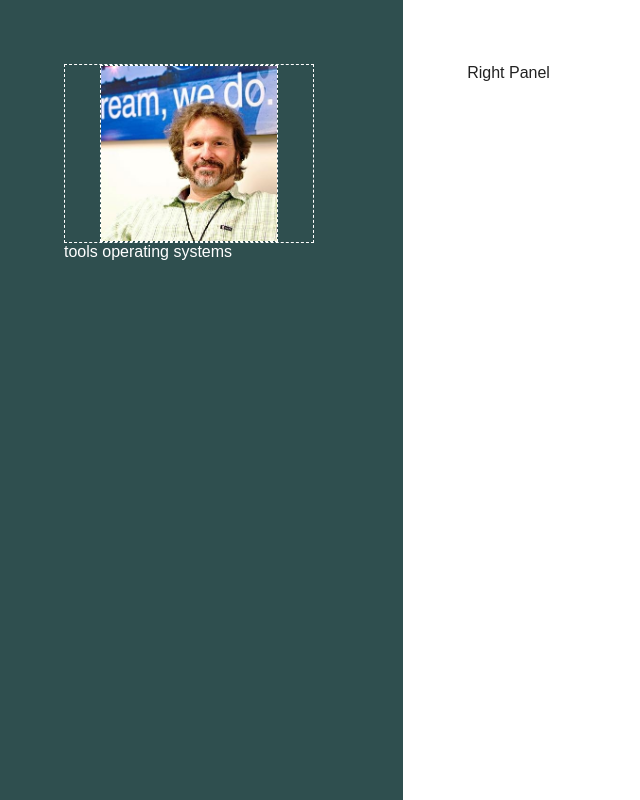
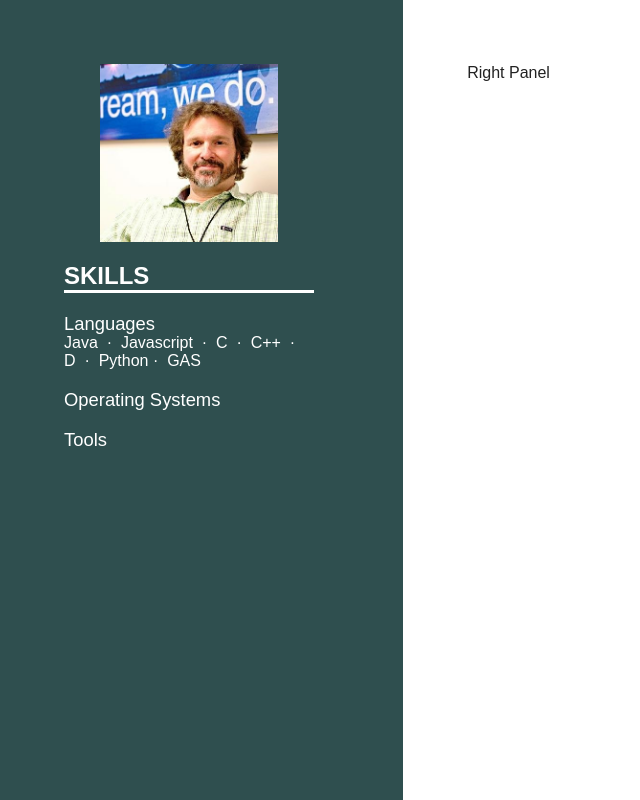
Before and after one commit to pflagerd/pflagerd.github.io, a website built with Parcel: page index.html in a window 1280 px wide. Shown: the whole page, without its empty margins (0-640 px from the left). Built offline with nearby package versions, Linux system fonts and the light colour scheme.

Commit message:
Initial from HTML Template.

```diff
--- a/index.html
+++ b/index.html
@@ -44,6 +44,15 @@
     height: 100%;
   }
 
+  languages {
+    /*flex: 1;*/
+  }
+
+  languages-heading {
+    font-size: 2.3vmin;
+    /*flex: 1;*/
+  }
+
   left-panel {
     background-color: darkslategray;
     color: white;
@@ -54,9 +63,18 @@
     justify-content: space-evenly;
   }
 
+  operating-systems {
+    /*flex: 1;*/
+  }
+
+  operating-systems-heading {
+    /*flex: 1;*/
+    font-size: 2.3vmin;
+  }
+
   picture-box-column {
-    border: dashed;
-    border-width: 1px;
+    /*border: dashed;*/
+    /*border-width: 1px;*/
     flex: 5;
     display: flex;
     flex-direction: column;
@@ -65,8 +83,8 @@
   }
 
   picture-box-row {
-    border: dashed;
-    border-width: 1px;
+    /*border: dashed;*/
+    /*border-width: 1px;*/
     flex: 1;
     display: flex;
     justify-content: space-evenly;
@@ -80,10 +98,28 @@
 
   skills {
     flex: 4;
+    /*border: dashed;*/
+    /*border-width: 1px;*/
+    display: flex;
+    flex-direction: column;
+    justify-content: flex-start;
   }
 
-  thing {
+  #skills-heading {
+    border-bottom: solid;
+    width: 100%;
+  }
+
+  flex-spacer-1 {
     flex: 1;
+  }
+
+  tools {
+    /*flex: 1;*/
+  }
+
+  tools-heading {
+    font-size: 2.3vmin;
   }
 
 </style>
@@ -91,17 +127,30 @@
 <body style="display: flex;">
   <left-panel>
     <picture-box-row>
-      <thing></thing>
+      <flex-spacer-1></flex-spacer-1>
       <picture-box-column>
-      <thing></thing>
+      <flex-spacer-1></flex-spacer-1>
       <img src="img/daniel.jpeg" alt="DPP">
-      <thing></thing>
+      <flex-spacer-1></flex-spacer-1>
       </picture-box-column>
-      <thing></thing>
+      <flex-spacer-1></flex-spacer-1>
     </picture-box-row>
     <skills>
-      <tools>tools</tools>
-      <tools>operating systems</tools>
+      <h2 id="skills-heading">SKILLS</h2>
+      <languages>
+        <languages-heading>Languages</languages-heading>
+        <div>Java &nbsp;&centerdot;&nbsp; Javascript &nbsp;&centerdot;&nbsp; C &nbsp;&centerdot;&nbsp; C++ &nbsp;&centerdot;&nbsp; D &nbsp;&centerdot;&nbsp; Python&nbsp;&centerdot;&nbsp; GAS</div>
+      </languages>
+      <br>
+      <operating-systems>
+        <operating-systems-heading>Operating Systems</operating-systems-heading>
+        <div></div>
+      </operating-systems>
+      <br>
+      <tools>
+        <tools-heading>Tools</tools-heading>
+        <div></div>
+      </tools>
     </skills>
 
   </left-panel>
```
